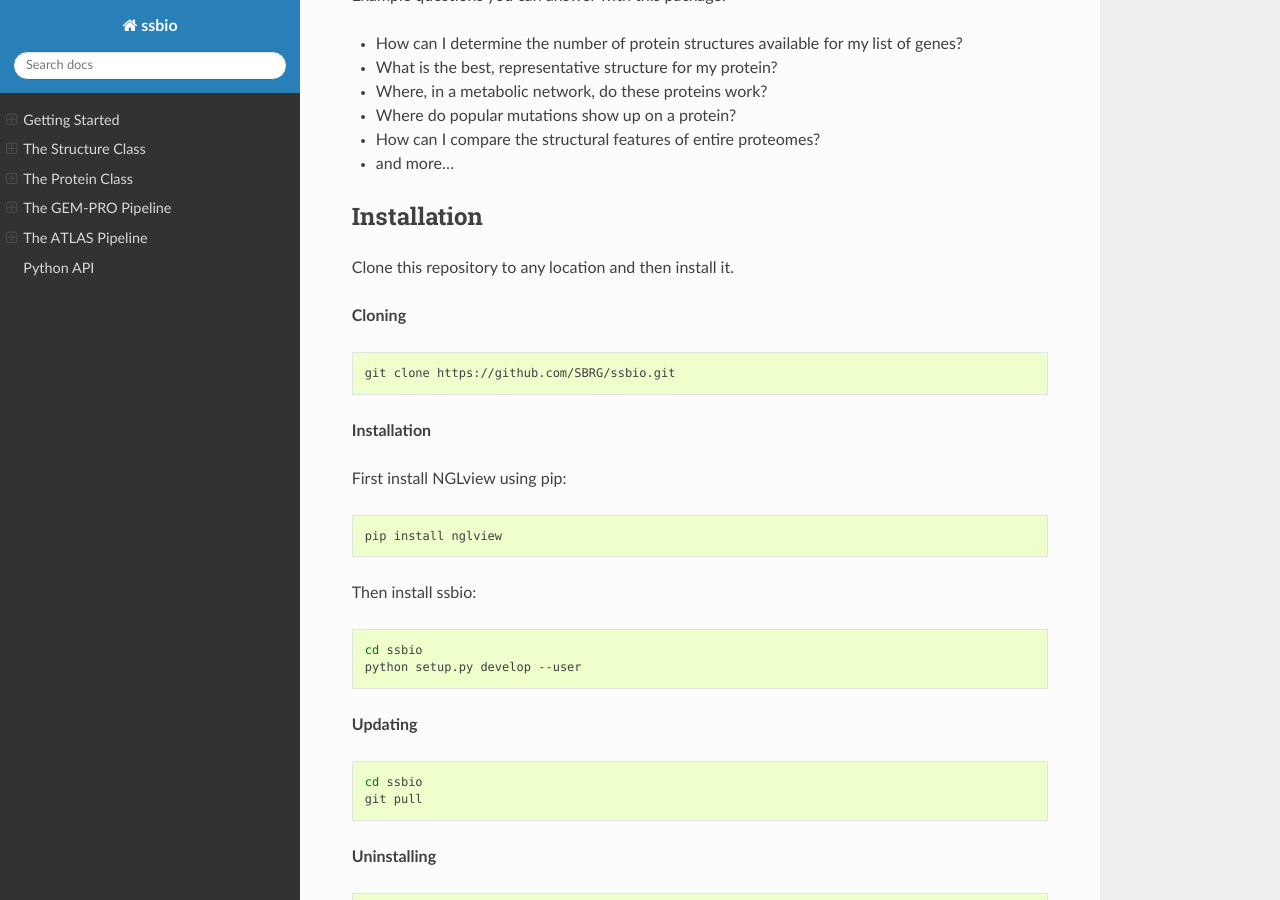
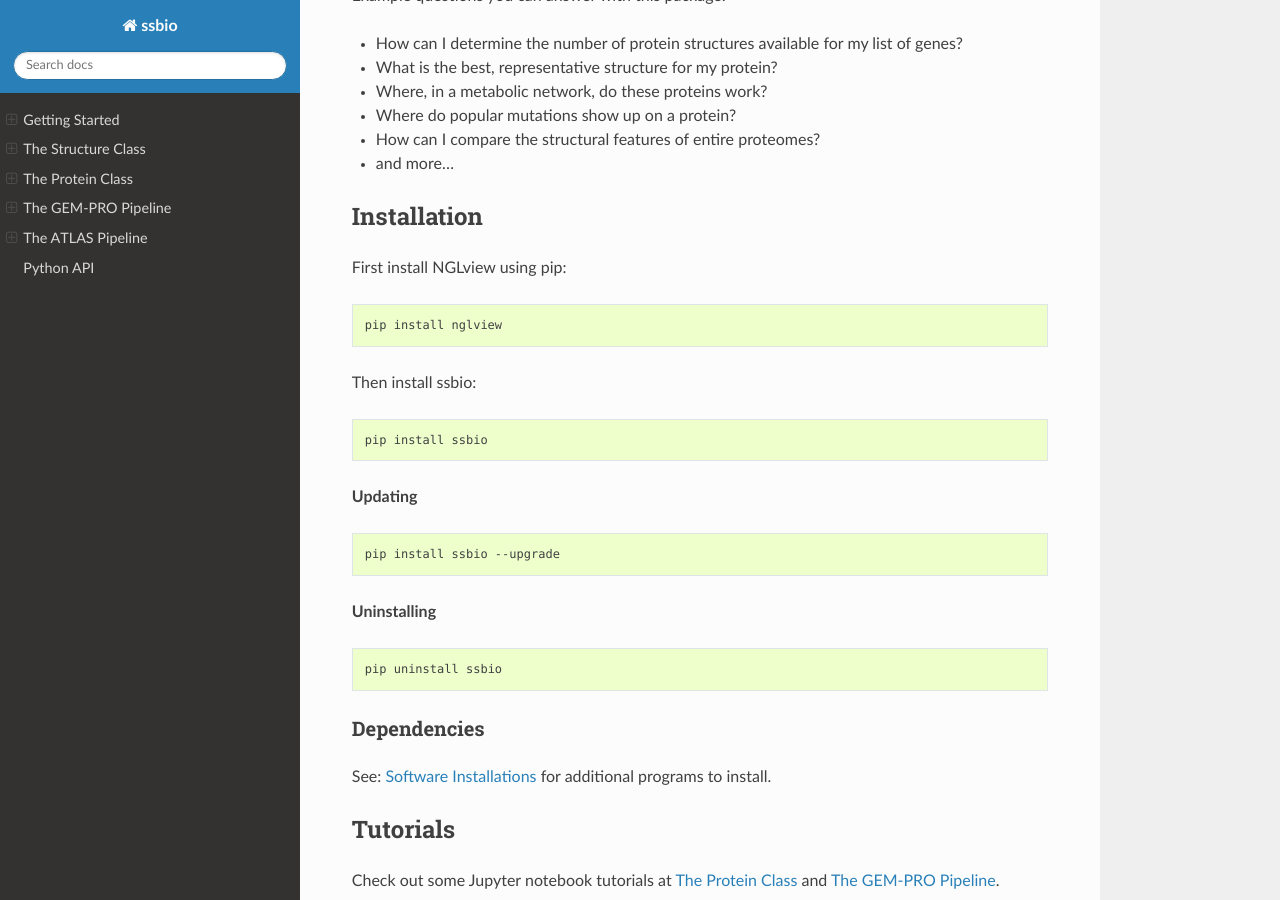
Before and after one commit to SBRG/ssbio, a Sphinx documentation site: the page built from docs/index.rst, in a window 1280 px wide and 900 px high, scrolled down 400 px. Built offline with Sphinx 7.4.7 and the Read the Docs theme 2.0.0, drawn with Linux system fonts in a browser that asks for light colours.

```diff
--- a/docs/index.rst
+++ b/docs/index.rst
@@ -22,15 +22,6 @@ Example questions you can answer with this package:
 
 Installation
 ============
-Clone this repository to any location and then install it.
-
-**Cloning**
-
-.. code-block:: bash
-
-    git clone https://github.com/SBRG/ssbio.git
-
-**Installation**
 
 First install NGLview using pip:
 
@@ -42,15 +33,13 @@ Then install ssbio:
 
 .. code-block:: bash
 
-    cd ssbio
-    python setup.py develop --user
+    pip install ssbio
 
 **Updating**
 
 .. code-block:: bash
 
-    cd ssbio
-    git pull
+    pip install ssbio --upgrade
 
 **Uninstalling**
 
```
